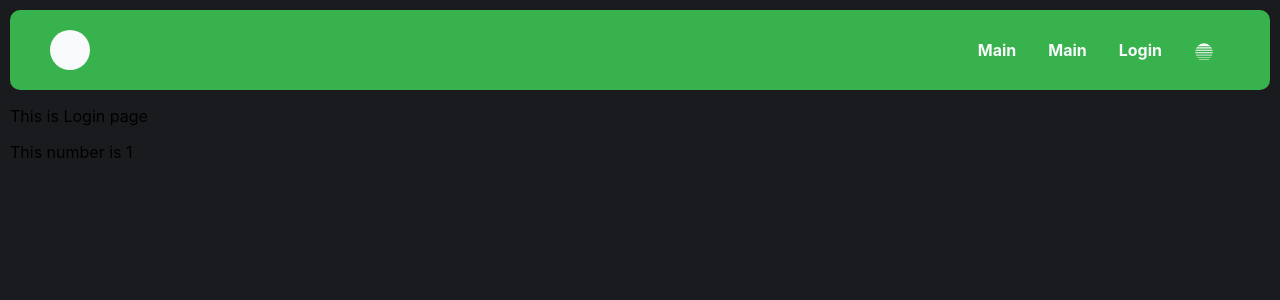
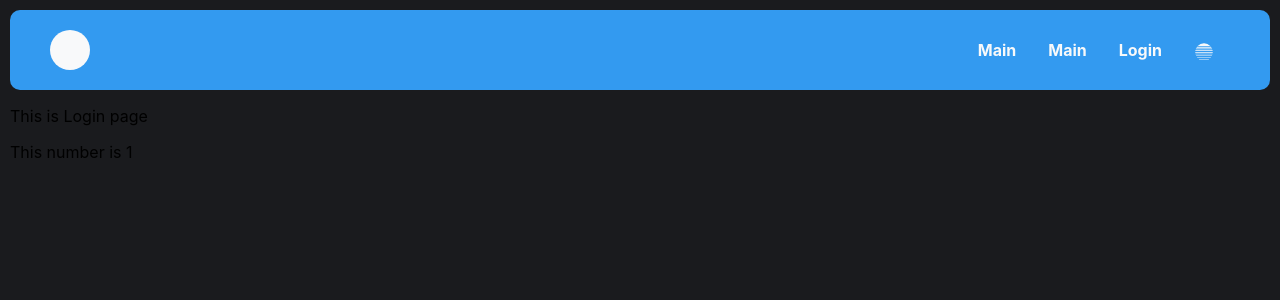
Before and after one commit to avvakumovid/mm-frontend, a React (Create React App) app: page /login/1 in a window 1280 px wide. Shown: the top 300 px of the page. Built offline with nearby package versions, Linux system fonts and the light colour scheme; the HTML template or start-up script is replaced by a standard one.

Commit message:
fix: colors

```diff
--- a/src/components/ui/welcome/Welcome.module.scss
+++ b/src/components/ui/welcome/Welcome.module.scss
@@ -60,8 +60,9 @@
                 align-items: center;
                 justify-content: space-between;
 
+
                 >:nth-last-child(-n+2) {
-                    color: $green;
+                    color: $success;
                     font-size: 10px;
                 }
 
--- a/src/styles/abstract/_colors.scss
+++ b/src/styles/abstract/_colors.scss
@@ -159,12 +159,12 @@ $blue: $blue-500;
 $gray: $gray-500;
 $gray-0: $gray-100;
 $white: $gray-000;
-$green: $green-700;
-$violet: $violet-600;
+$green: $blue-500;
+$violet: $blue-500;
 $red: $red-700;
 
 
-$success: $green;
+$success: $green-700;
 $danger: $red;
 
 $background: $white;
```
